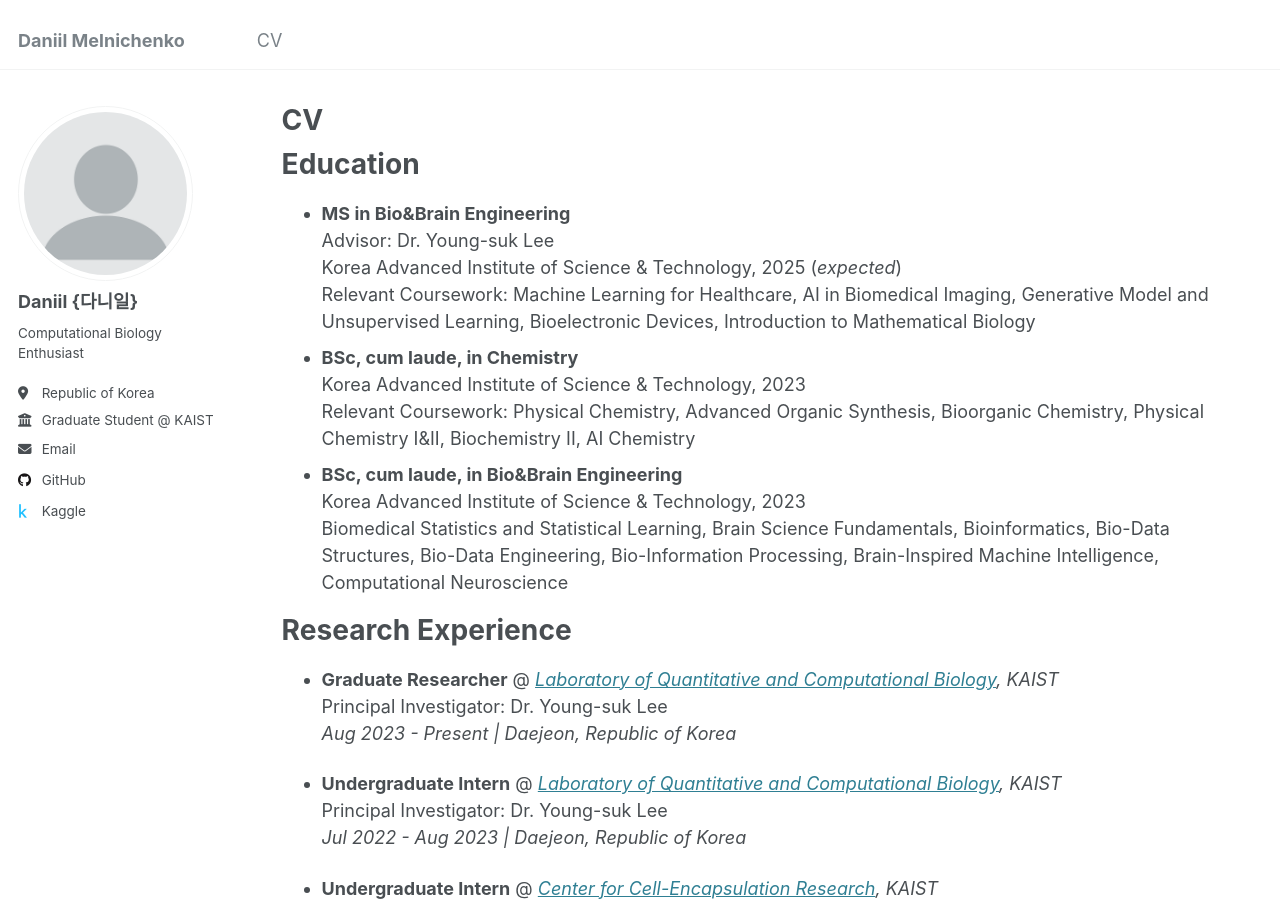
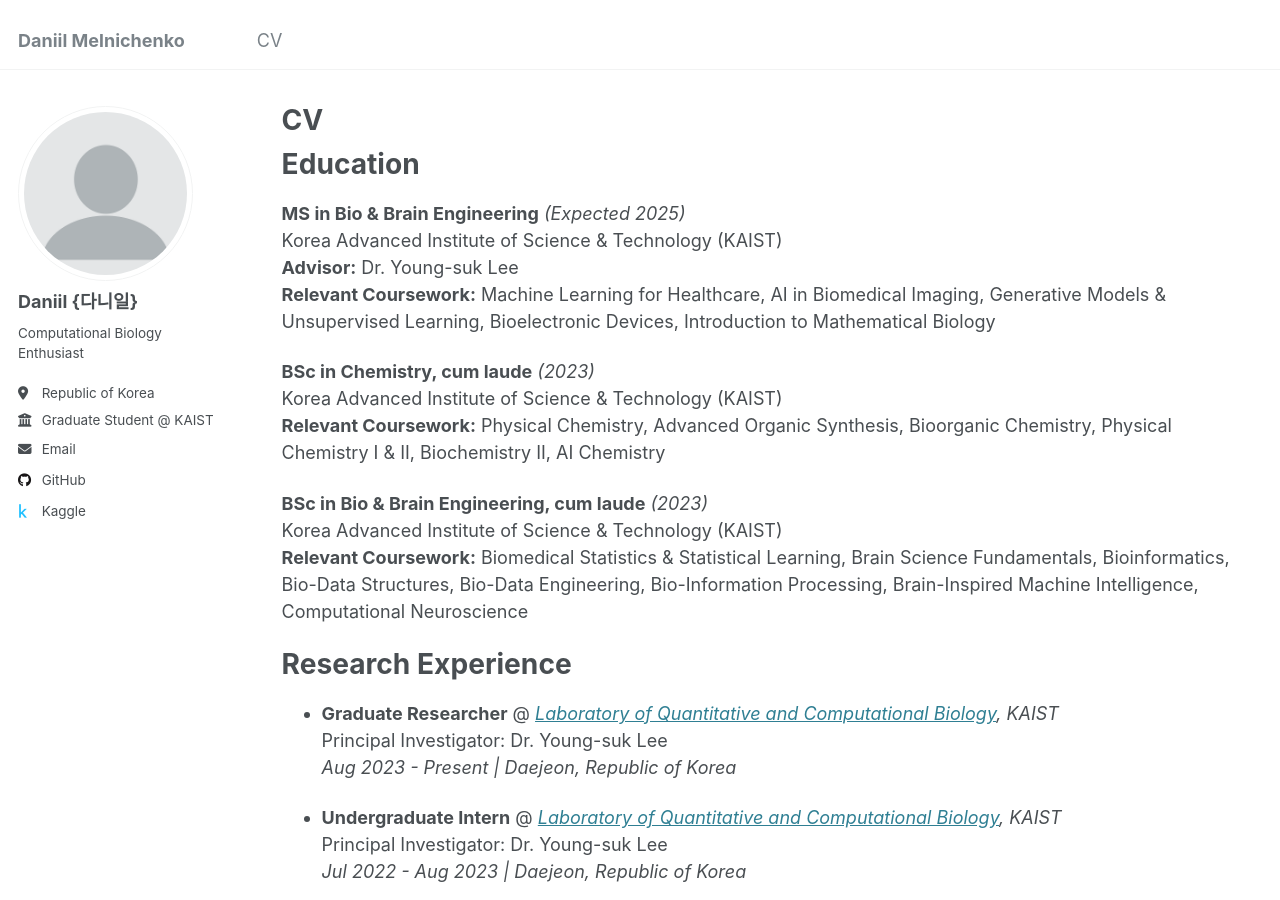
Before and after one commit to daniilmelnichenko/daniilmelnichenko.github.io, a Jekyll site: the page built from _pages/cv.md, in a window 1280 px wide and 900 px high. Built offline with Jekyll 4.4.1, drawn with Linux system fonts in a browser that asks for light colours.

Commit message:
cv update

```diff
--- a/_pages/cv.md
+++ b/_pages/cv.md
@@ -12,16 +12,19 @@ redirect_from:
 Education
 ======
 
-* **MS in Bio&Brain Engineering**
-  <span style="display: inline-block; width: 100%;">Advisor: Dr. Young-suk Lee</span>
-  <span style="display: inline-block; width: 100%;">Korea Advanced Institute of Science & Technology, 2025 (*expected*)</span>
-  <span style="display: inline-block; width: 100%;">Relevant Coursework: Machine Learning for Healthcare, AI in Biomedical Imaging, Generative Model and Unsupervised Learning, Bioelectronic Devices, Introduction to Mathematical Biology</span>
-* **BSc, cum laude, in Chemistry**
-  <span style="display: inline-block; width: 100%;">Korea Advanced Institute of Science & Technology, 2023</span>
-  <span style="display: inline-block; width: 100%;">Relevant Coursework: Physical Chemistry, Advanced Organic Synthesis, Bioorganic Chemistry, Physical Chemistry I&II, Biochemistry II, AI Chemistry</span>
-* **BSc, cum laude, in Bio&Brain Engineering**
-  <span style="display: inline-block; width: 100%;">Korea Advanced Institute of Science & Technology, 2023</span>
-  <span style="display: inline-block; width: 100%;">Biomedical Statistics and Statistical Learning, Brain Science Fundamentals, Bioinformatics, Bio-Data Structures, Bio-Data Engineering, Bio-Information Processing, Brain-Inspired Machine Intelligence, Computational Neuroscience</span>
+**MS in Bio & Brain Engineering** *(Expected 2025)*
+  <span style="display: inline-block; width: 100%;">Korea Advanced Institute of Science & Technology (KAIST)</span>
+  <span style="display: inline-block; width: 100%;"><strong>Advisor:</strong> Dr. Young-suk Lee</span>
+  <span style="display: inline-block; width: 100%;"><strong>Relevant Coursework:</strong> Machine Learning for Healthcare, AI in Biomedical Imaging, Generative Models & Unsupervised Learning, Bioelectronic Devices, Introduction to Mathematical Biology</span>
+
+**BSc in Chemistry, cum laude** *(2023)*
+  <span style="display: inline-block; width: 100%;">Korea Advanced Institute of Science & Technology (KAIST)</span>
+  <span style="display: inline-block; width: 100%;"><strong>Relevant Coursework:</strong> Physical Chemistry, Advanced Organic Synthesis, Bioorganic Chemistry, Physical Chemistry I & II, Biochemistry II, AI Chemistry</span>
+
+**BSc in Bio & Brain Engineering, cum laude** *(2023)*
+  <span style="display: inline-block; width: 100%;">Korea Advanced Institute of Science & Technology (KAIST)</span>
+  <span style="display: inline-block; width: 100%;"><strong>Relevant Coursework:</strong> Biomedical Statistics & Statistical Learning, Brain Science Fundamentals, Bioinformatics, Bio-Data Structures, Bio-Data Engineering, Bio-Information Processing, Brain-Inspired Machine Intelligence, Computational Neuroscience</span>
+
 
 Research Experience
 ======
```
